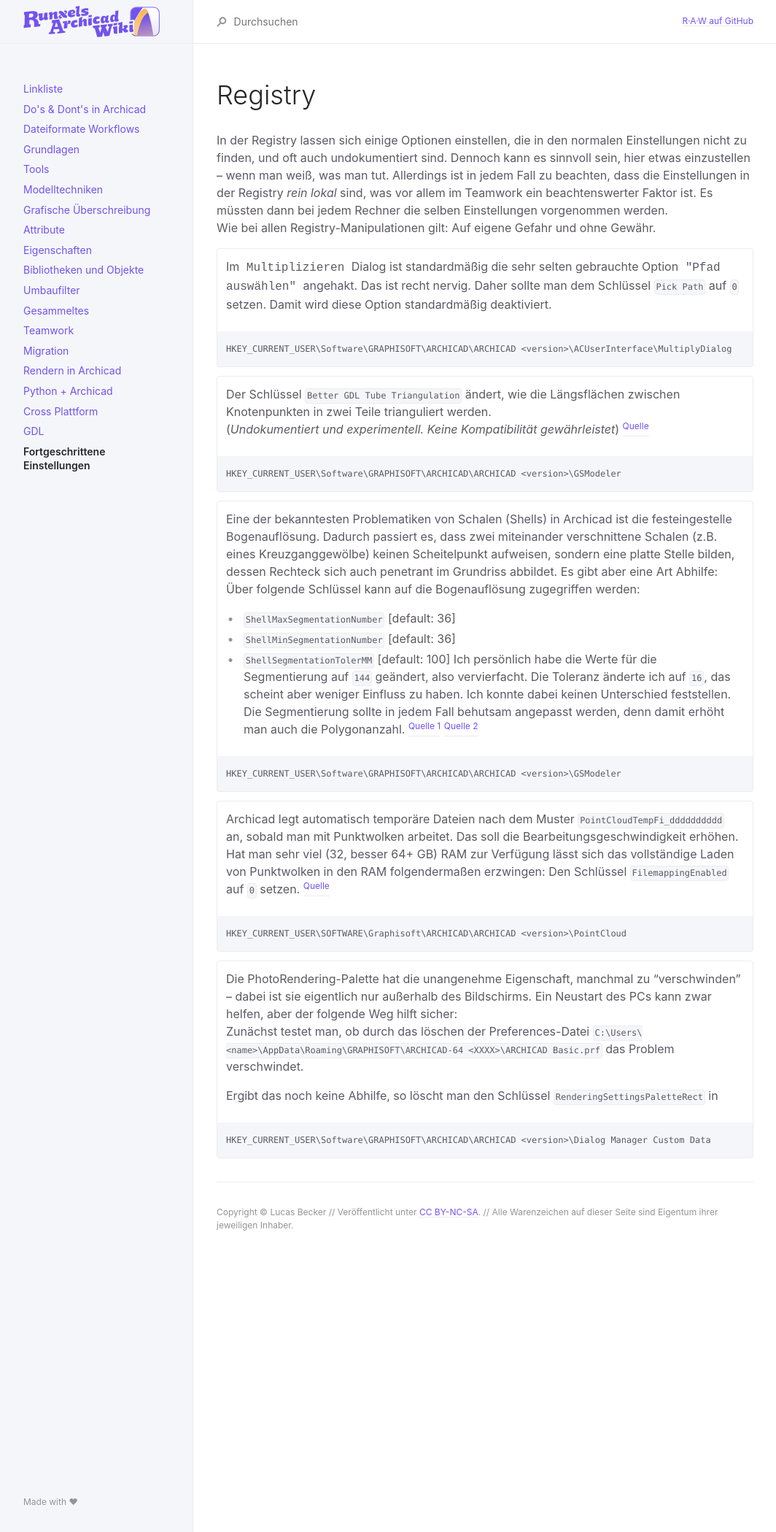
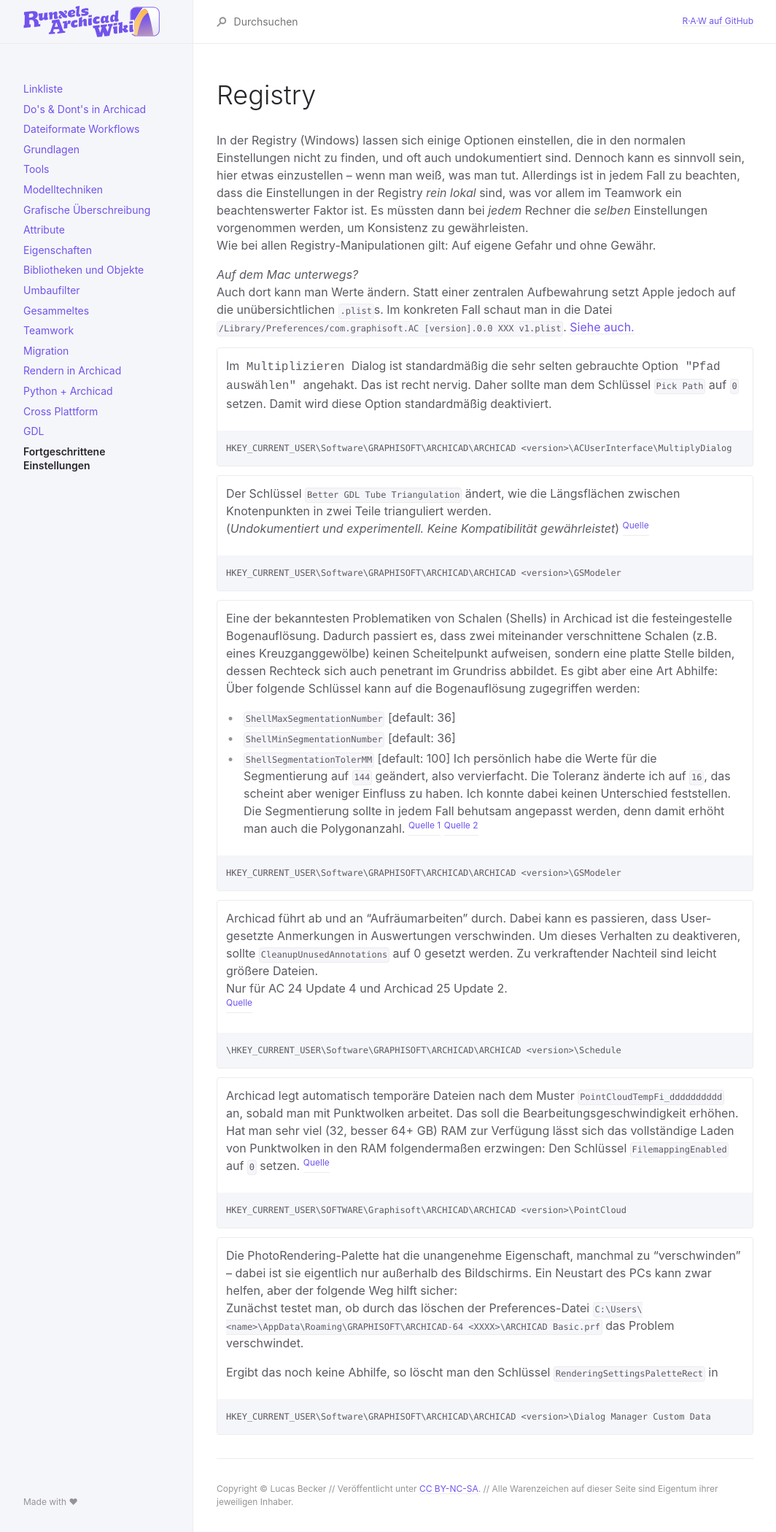
Before and after one commit to runxel/archicad-wiki, a Jekyll site: the page built from _pages/180_Advanced.md, in a window 1280 px wide. Shown: the whole page at 73% size, without its empty margins (107-1171 px from the left). Built offline with Jekyll 4.4.1, drawn with Linux system fonts in a browser that asks for light colours.

Commit message:
new regedit

````diff
--- a/_pages/180_Advanced.md
+++ b/_pages/180_Advanced.md
@@ -6,8 +6,11 @@ nav_order: 180
 ---
 
 # Registry
-In der Registry lassen sich einige Optionen einstellen, die in den normalen Einstellungen nicht zu finden, und oft auch undokumentiert sind. Dennoch kann es sinnvoll sein, hier etwas einzustellen – wenn man weiß, was man tut. Allerdings ist in jedem Fall zu beachten, dass die Einstellungen in der Registry _rein lokal_ sind, was vor allem im Teamwork ein beachtenswerter Faktor ist. Es müssten dann bei jedem Rechner die selben Einstellungen vorgenommen werden.
+In der Registry (Windows) lassen sich einige Optionen einstellen, die in den normalen Einstellungen nicht zu finden, und oft auch undokumentiert sind. Dennoch kann es sinnvoll sein, hier etwas einzustellen – wenn man weiß, was man tut. Allerdings ist in jedem Fall zu beachten, dass die Einstellungen in der Registry _rein lokal_ sind, was vor allem im Teamwork ein beachtenswerter Faktor ist. Es müssten dann bei _jedem_ Rechner die _selben_ Einstellungen vorgenommen werden, um Konsistenz zu gewährleisten.
 Wie bei allen Registry-Manipulationen gilt: Auf eigene Gefahr und ohne Gewähr.
+
+_Auf dem Mac unterwegs?_
+Auch dort kann man Werte ändern. Statt einer zentralen Aufbewahrung setzt Apple jedoch auf die unübersichtlichen `.plist`s. Im konkreten Fall schaut man in die Datei **`/Library/Preferences/com.graphisoft.AC [version].0.0 XXX v1.plist`**. [Siehe auch.](https://helpcenter.graphisoft.com/knowledgebase/25471)
 
 
 <div class="code-example" markdown="1">
@@ -46,6 +49,17 @@ HKEY_CURRENT_USER\Software\GRAPHISOFT\ARCHICAD\ARCHICAD <version>\GSModeler
 
 <div class="code-example" markdown="1">
 
+Archicad führt ab und an "Aufräumarbeiten" durch. Dabei kann es passieren, dass User-gesetzte Anmerkungen in Auswertungen verschwinden. Um dieses Verhalten zu deaktiveren, sollte `CleanupUnusedAnnotations` auf 0 gesetzt werden. Zu verkraftender Nachteil sind leicht größere Dateien.
+Nur für AC 24 Update 4 und Archicad 25 Update 2.
+[<sup>Quelle</sup>](https://archicad-talk.graphisoft.com/viewtopic.php?f=26&t=62958#p332074)
+</div>
+```
+\HKEY_CURRENT_USER\Software\GRAPHISOFT\ARCHICAD\ARCHICAD <version>\Schedule
+```
+
+
+<div class="code-example" markdown="1">
+
 Archicad legt automatisch temporäre Dateien nach dem Muster `PointCloudTempFi_dddddddddd` an, sobald man mit Punktwolken arbeitet. Das soll die Bearbeitungsgeschwindigkeit erhöhen. Hat man sehr viel (32, besser 64+ GB) RAM zur Verfügung lässt sich das vollständige Laden von Punktwolken in den RAM folgendermaßen erzwingen: Den Schlüssel `FilemappingEnabled` auf `0` setzen. [<sup>Quelle</sup>](https://archicad-talk.graphisoft.com/viewtopic.php?f=13&t=70341)
 </div>
 ```
````
